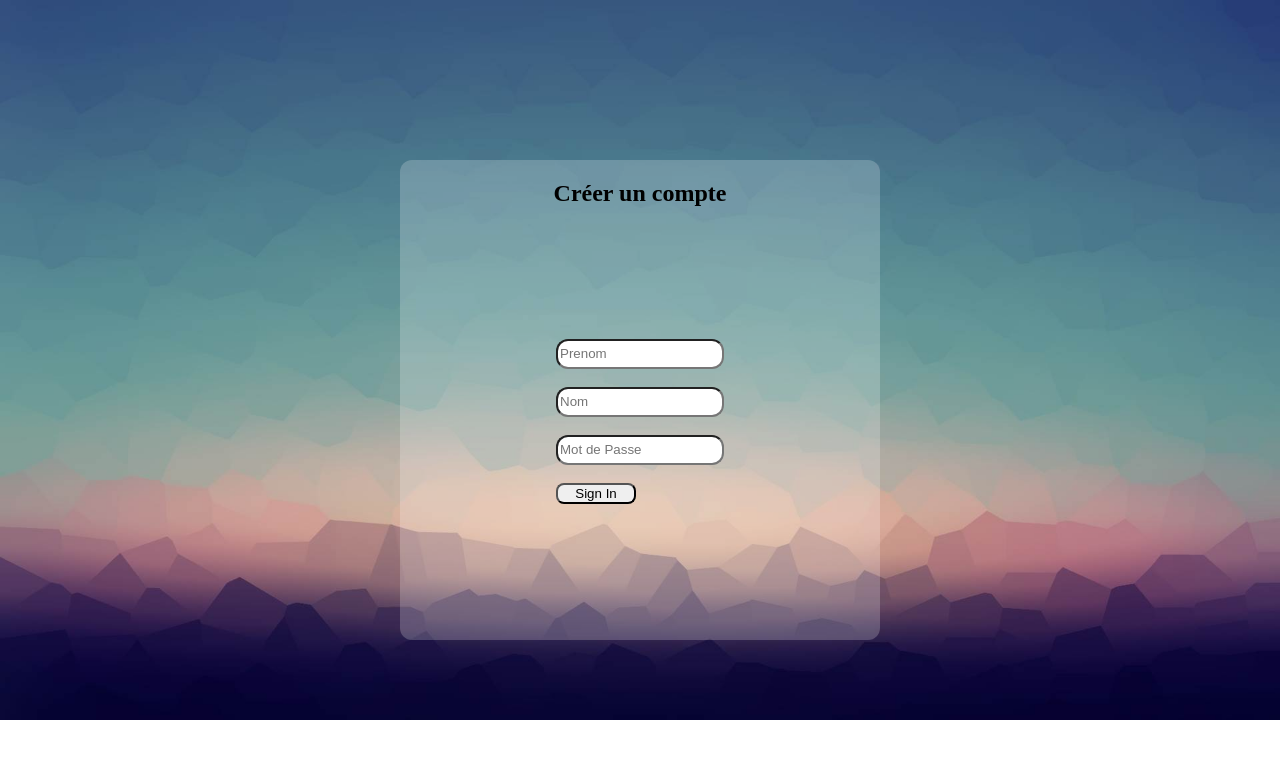
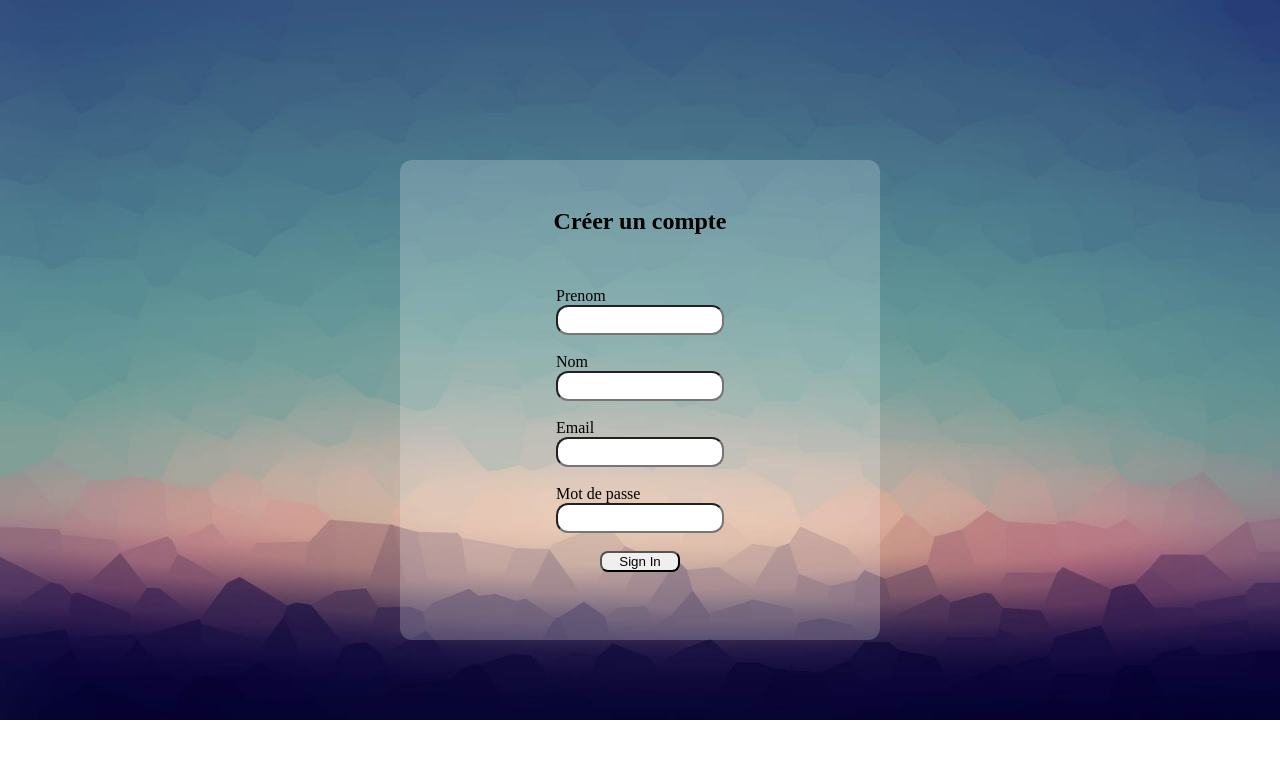
Before and after one commit to unpetitcookie/Frontprojet48h, a plain HTML site: page html/createAccount.html in a window 1280 px wide. Drawn offline with Linux system fonts and the light colour scheme.

Commit message:
v1 createAccount

```diff
--- a/Css/createAccount.css
+++ b/Css/createAccount.css
@@ -20,9 +20,10 @@
 }
 
 #formContainer h2{
+    margin-top: 3rem;
     display: flex;
     align-self: center;
-    padding-bottom: 7rem;
+    padding-bottom: 2rem;
 }
 
 body{
@@ -38,3 +39,9 @@ body{
     width: 5rem;
     border-radius: 8px;
 }
+
+#formContainer form{
+    display: flex;
+    justify-content: center;
+    flex-direction: column;
+}
--- a/html/createAccount.html
+++ b/html/createAccount.html
@@ -12,9 +12,14 @@
     <div id="formContainer">
         <h2>Créer un compte</h2>
         <form method="post">
-            <input type="text" placeholder="Prenom" id="prenom"><br>
-            <input type="text" placeholder="Nom" id="nom"><br>
-            <input type="text" placeholder="Mot de Passe" id="mdp"><br>
+            <label for="prenom">Prenom</label>
+            <input type="text" id="prenom"><br>
+            <label for="nom">Nom</label>
+            <input type="text" id="nom"><br>
+            <label for="Email">Email</label>
+            <input type="text" id="Email"><br>
+            <label for="mdp">Mot de passe</label>
+            <input type="text" id="mdp"><br>
             <button>Sign In</button>
         </form>
     </div>
```
